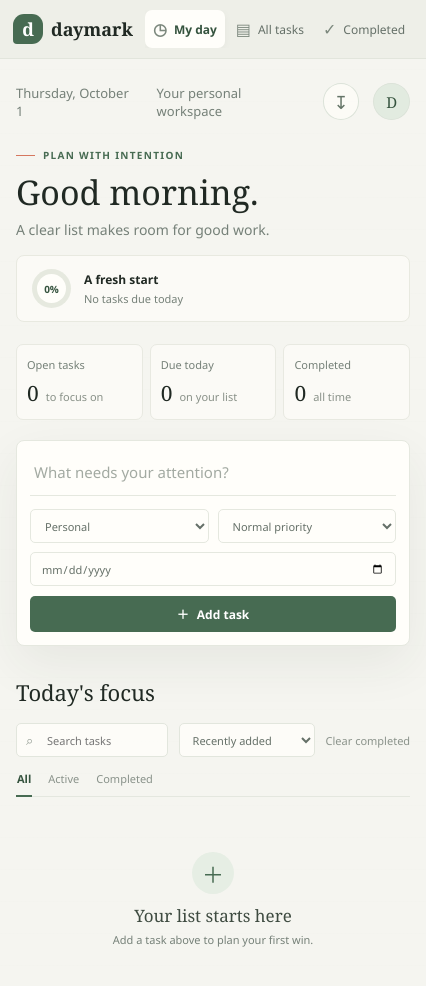
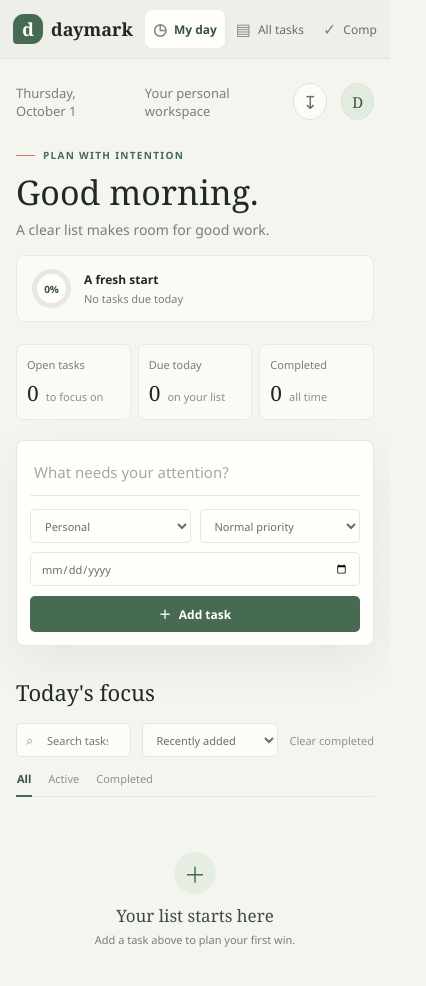
Before and after one commit to OlatomiwaTech/Task-manager-main, a plain HTML site: page index.html in a window 390 px wide. Shown: the whole page, 426 px wide, since content can reach past the window. Drawn offline with Linux system fonts and the light colour scheme.

Commit message:
Update sidebar styles for better responsiveness on smaller screens

```diff
--- a/index.html
+++ b/index.html
@@ -232,8 +232,8 @@
         .dialog-button.primary { border-color: var(--green); background: var(--green); color: white; }
 
         @media (max-width: 760px) {
-            .app-shell { grid-template-columns: 1fr; }
-            .sidebar { position: sticky; z-index: 2; top: 0; flex-direction: row; align-items: center; gap: 16px; padding: 11px 20px; border-right: 0; border-bottom: 1px solid #e2e5dc; }
+            .app-shell { grid-template-columns: minmax(0, 1fr); }
+            .sidebar { position: sticky; z-index: 2; top: 0; min-width: 0; flex-direction: row; align-items: center; gap: 16px; padding: 11px 20px; border-right: 0; border-bottom: 1px solid #e2e5dc; }
             .brand { flex: 0 0 auto; gap: 8px; margin: 0; font-size: 20px; }
             .brand-mark { width: 30px; height: 30px; font-size: 18px; }
             .side-label, .side-divider, .sidebar-bottom { display: none; }
```
